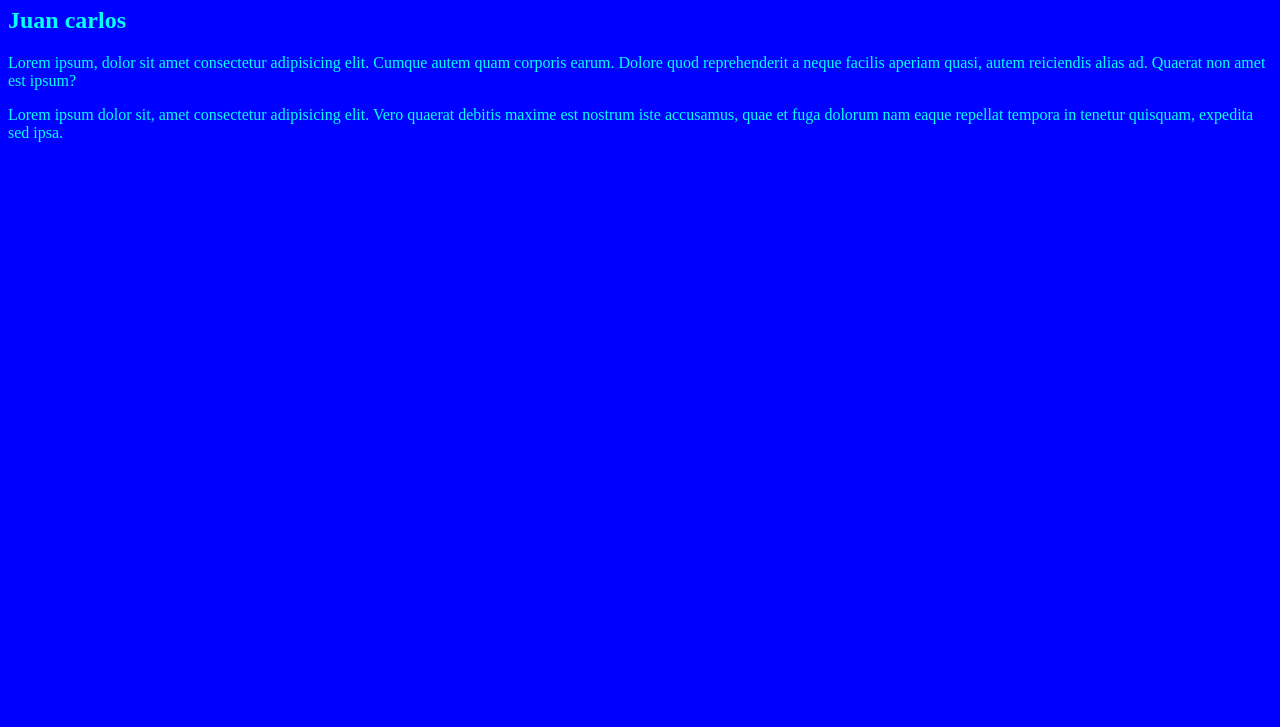
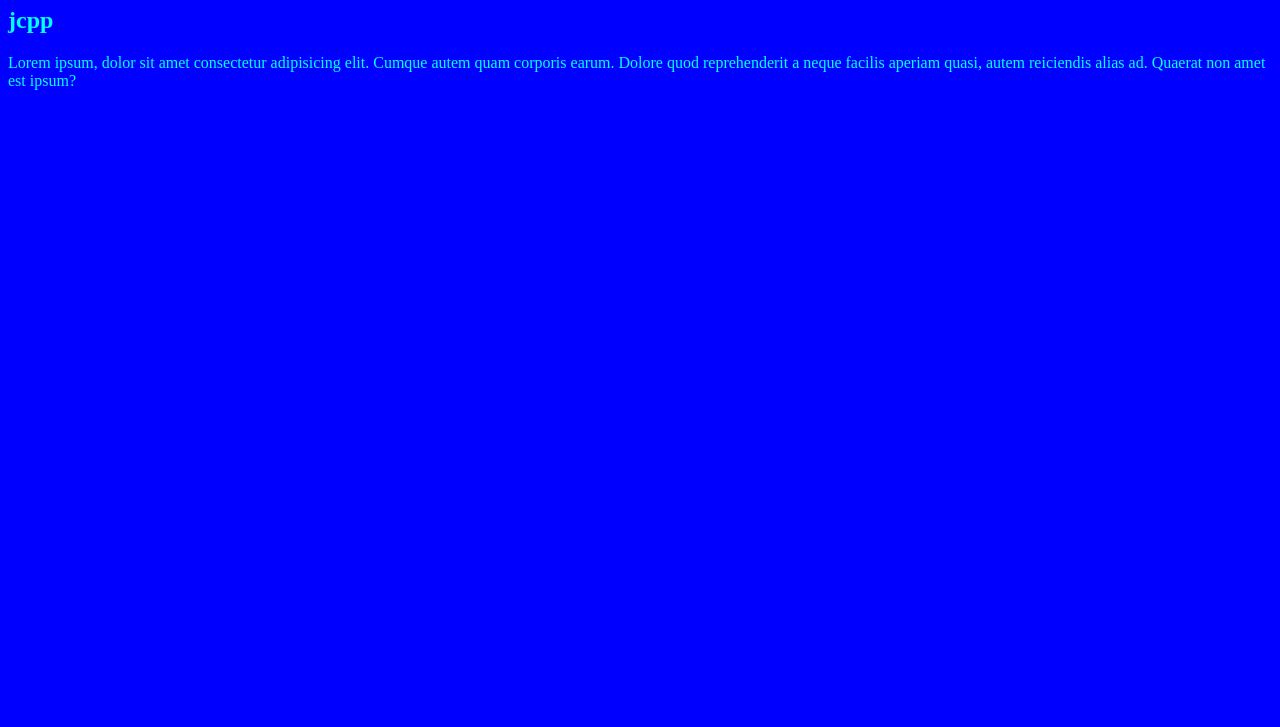
Before and after one commit to Carlos-120/repositorio-de-prueba, a plain HTML site: page index.html in a window 1280 px wide. Shown: the part 73-800 px from the top of the page. Drawn offline with Linux system fonts and the light colour scheme.

Commit message:
cambiando el h2 y borrando el parrafo

```diff
--- a/index.html
+++ b/index.html
@@ -12,16 +12,13 @@
 <body>
     <h1>Mi Primer Proyecto</h1>
     <main>
-        <h2>Juan carlos</h2>
+        <h2>jcpp</h2>
         <section>
             <p>
                 Lorem ipsum, dolor sit amet consectetur adipisicing elit. Cumque autem quam corporis earum. Dolore quod
                 reprehenderit a neque facilis aperiam quasi, autem reiciendis alias ad. Quaerat non amet est ipsum?
             </p>
-            <p>
-                Lorem ipsum dolor sit, amet consectetur adipisicing elit. Vero quaerat debitis maxime est nostrum iste
-                accusamus, quae et fuga dolorum nam eaque repellat tempora in tenetur quisquam, expedita sed ipsa.
-            </p>
+
 
         </section>
 
```
